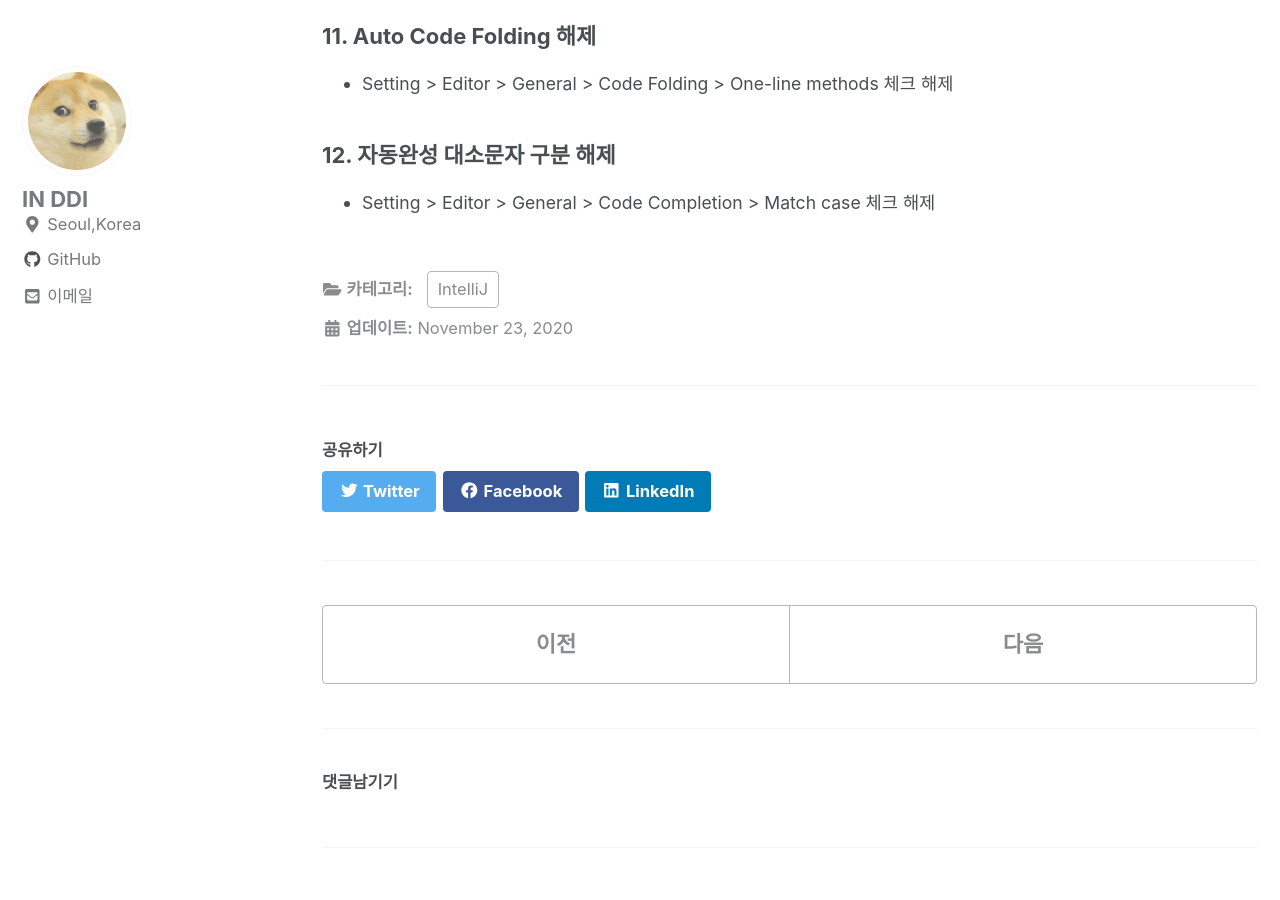
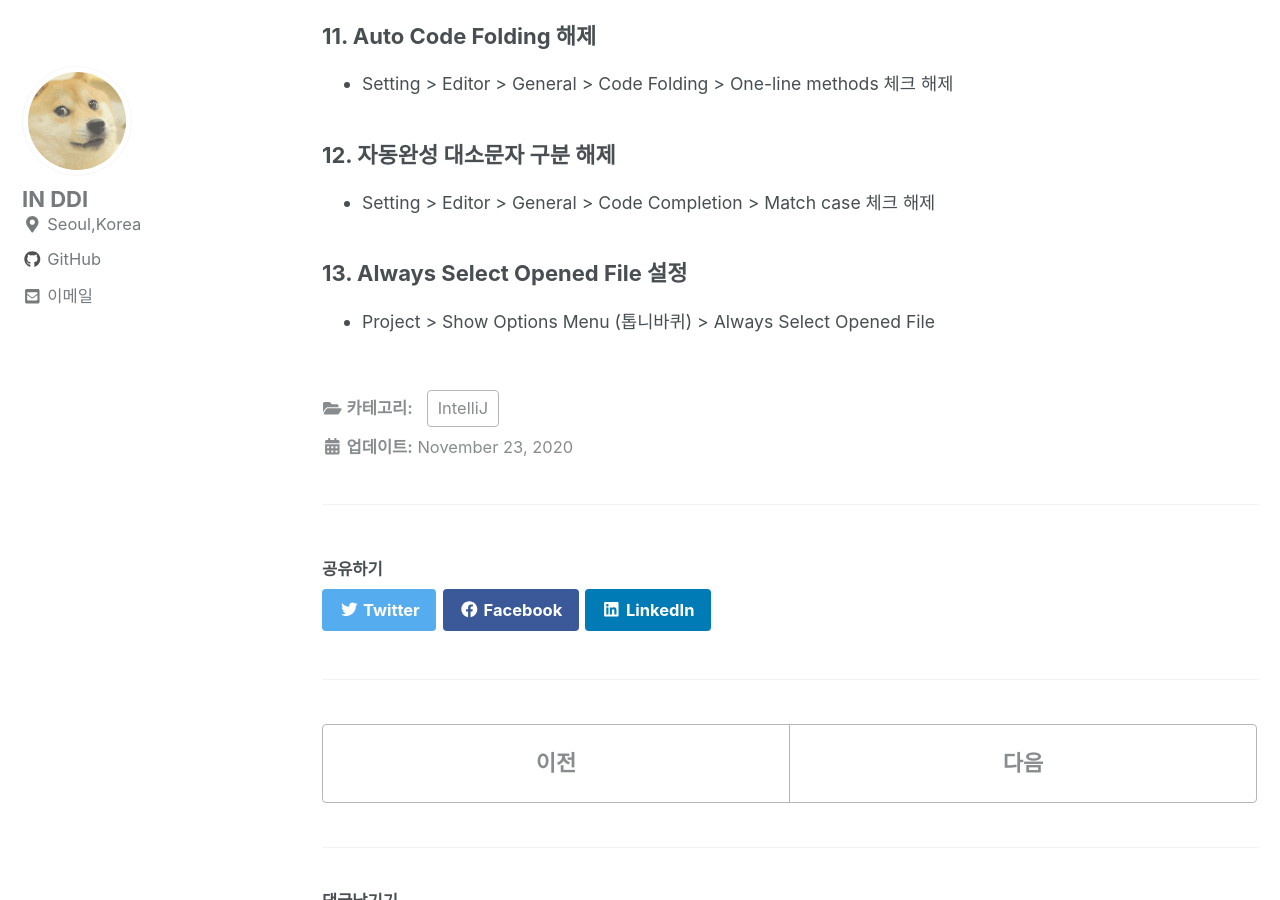
Before and after one commit to InSeok9068/inseok9068.github.io, a Jekyll site: the page built from _posts/intellij/2020-11-23-intellij-setting.md, in a window 1280 px wide and 900 px high, scrolled down 2010 px. Built offline with Jekyll 4.4.1, drawn with Linux system fonts in a browser that asks for light colours; cached includes are drawn as plain includes; nearby versions of some CDN libraries; comment, search, counter and statistics services are not loaded.

Commit message:
IntelliJ 셋팅 값 추가

```diff
--- a/_posts/intellij/2020-11-23-intellij-setting.md
+++ b/_posts/intellij/2020-11-23-intellij-setting.md
@@ -71,3 +71,7 @@ categories:
 ### 12. 자동완성 대소문자 구분 해제
 
 - Setting > Editor > General > Code Completion > Match case 체크 해제
+
+### 13. Always Select Opened File 설정
+
+- Project > Show Options Menu (톱니바퀴) > Always Select Opened File
```
